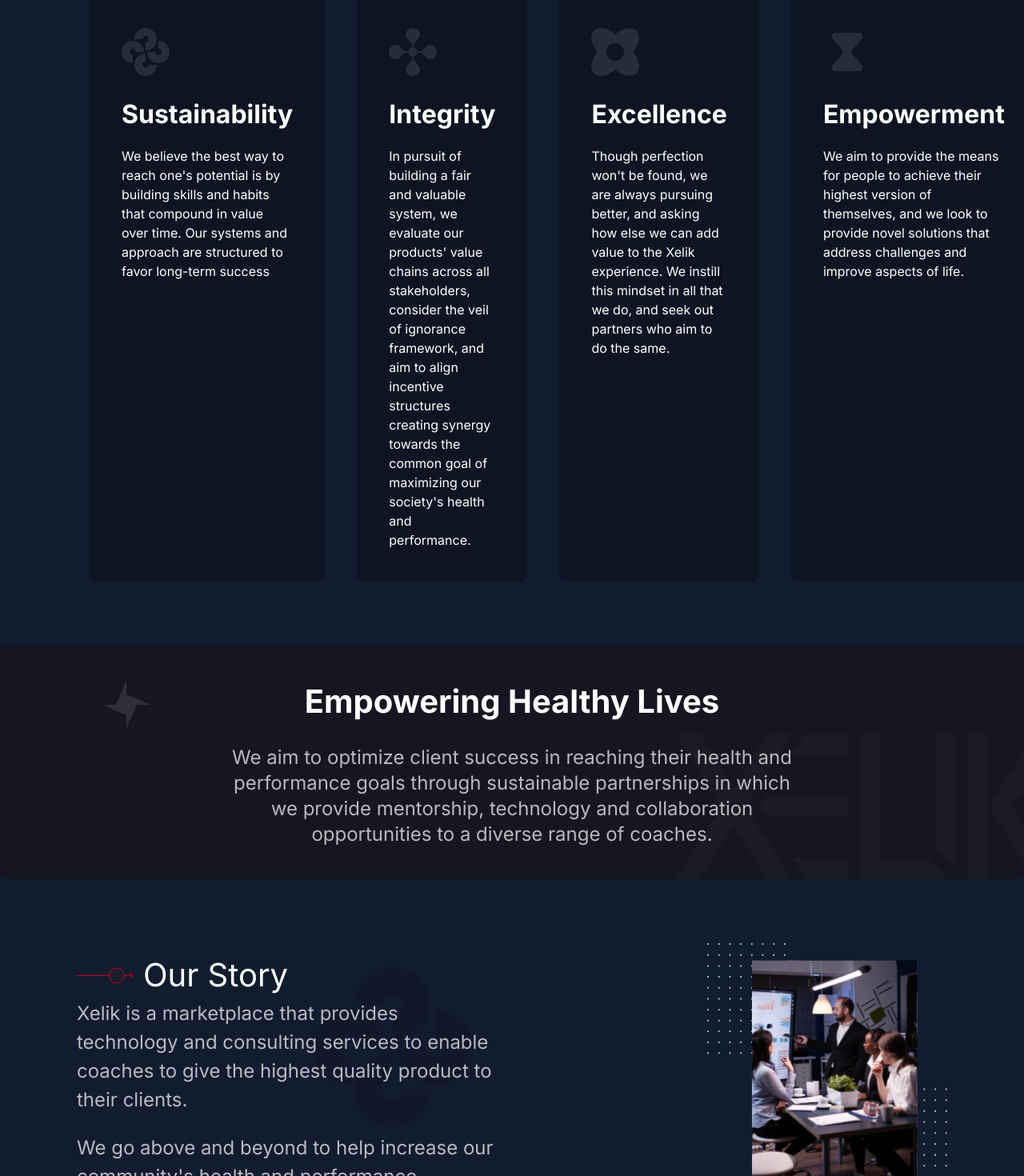
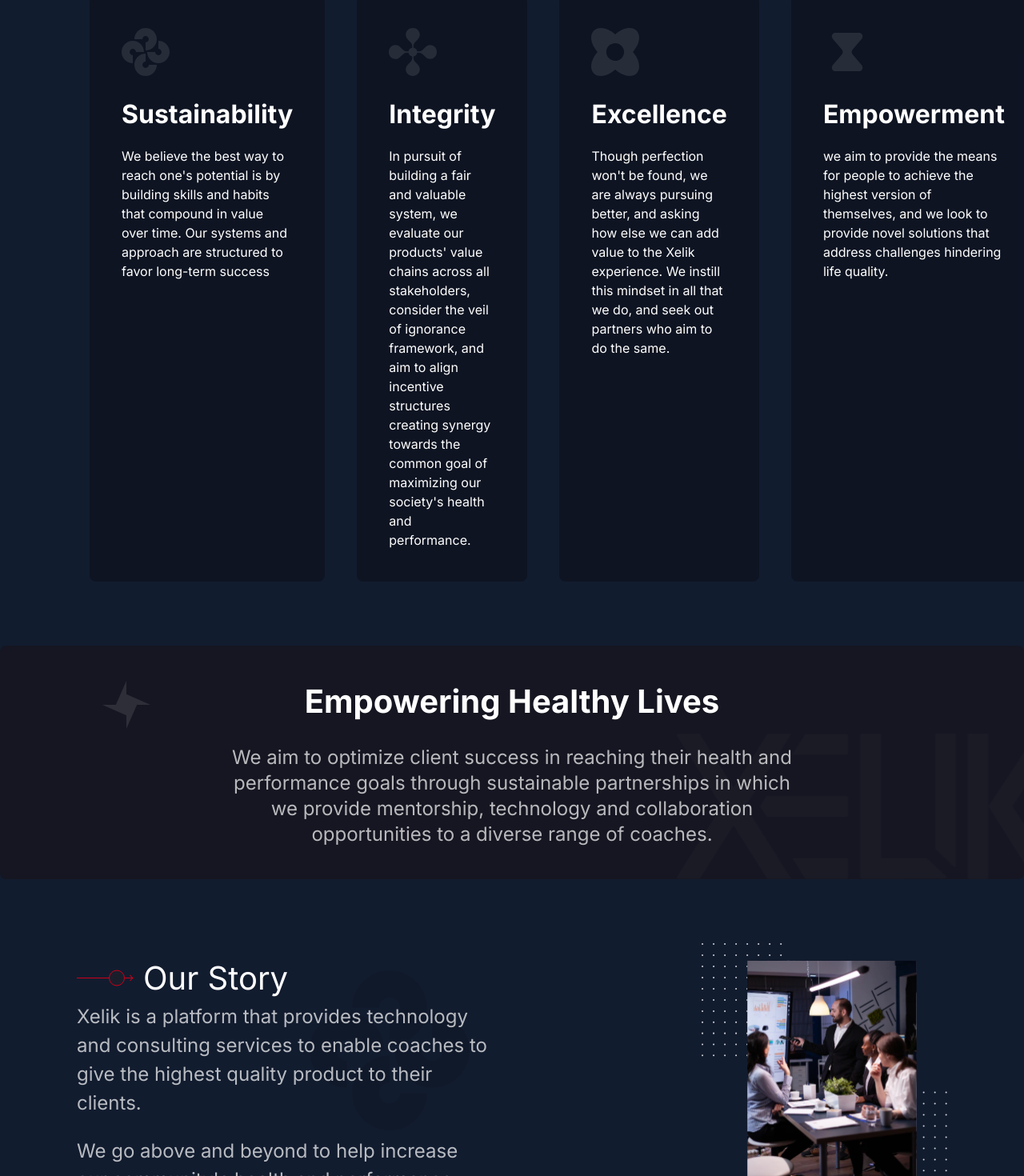
Before and after one commit to mccashland/Xelik-Website, a Next.js app: page /about in a window 1280 px wide. Shown: the part 1458-2928 px from the top of the page at 80% size. Built offline with nearby package versions, Linux system fonts and the light colour scheme.

Commit message:
change some text

```diff
--- a/src/app/about/page.tsx
+++ b/src/app/about/page.tsx
@@ -10,7 +10,7 @@ export default function About() {
   const content = {
     text1: "Our Story",
     description1:
-      "Xelik is a marketplace that provides technology and consulting services to enable coaches to give the highest quality product to their clients.",
+      "Xelik is a platform that provides technology and consulting services to enable coaches to give the highest quality product to their clients.",
     description2:
       " We go above and beyond to help increase our community's health and performance.",
     mainImage: "/assets/imgs/main-about.svg",
--- a/src/app/api/coach/route.ts
+++ b/src/app/api/coach/route.ts
@@ -8,7 +8,7 @@ export async function GET(request: Request) {
     return Response.json({ error: "Email is required!" });
   }
   const res = await axios.get(
-    `https://data-enterprise-9179.my.salesforce.com/services/data/v59.0/query?q=SELECT Name, Email, Coach_payment_frequency__c from Contact where Email='${email}'`,
+    `https://data-enterprise-9179.my.salesforce.com/services/data/v59.0/query?q=SELECT Name, Email, IP_Address__c, Coach_payment_frequency__c from Contact where Email='${email}'`,
     {
       headers: {
         Authorization: `Bearer ${token.data.access_token}`,
--- a/src/app/contracts/page.tsx
+++ b/src/app/contracts/page.tsx
@@ -30,7 +30,7 @@ const ContractPopulte = () => {
   const router = useRouter();
   const [user, setUser] = useState<CLIENT_OBJECT>();
   const [email, setEmail] = useState("");
-
+  console.log(user);
   useEffect(() => {
     const query = async () => {
       let userEmail = localStorage.getItem(EV_USER_EMAIL);
--- a/src/components/About/OurStory/index.tsx
+++ b/src/components/About/OurStory/index.tsx
@@ -1,11 +1,9 @@
 import Image from "next/image";
-import Link from "next/link";
 
 interface Props {
   content: {
     mainImage: any;
     text1: any;
-
     description1: any;
     description2: any;
   };
@@ -32,7 +30,7 @@ export default function OurStory({ content }: Props) {
             <div className="text-[rgba(255,255,255,1)] opacity-70 text-[24px]">
               {description1}
             </div>
-            <br/>
+            <br />
             <div className="text-[rgba(255,255,255,1)] opacity-70 text-[24px]">
               {description2}
             </div>
--- a/src/components/About/OurValues/OurValues.tsx
+++ b/src/components/About/OurValues/OurValues.tsx
@@ -24,7 +24,7 @@ export default function OurValues() {
       Image: "/assets/imgs/value-shape4.svg",
       heading: "Empowerment",
       description:
-        "We aim to provide the means for people to achieve their highest version of themselves, and we look to provide novel solutions that address challenges and improve aspects of life.",
+        "we aim to provide the means for people to achieve the highest version of themselves, and we look to provide novel solutions that address challenges hindering life quality.",
     },
   ];
 
--- a/src/components/Phrase/index.tsx
+++ b/src/components/Phrase/index.tsx
@@ -77,7 +77,7 @@ export const Phrase = ({
           <span className="text-[red]">Please enter vaild phrase</span>
         )}
         <p className="text-[#fff] text-sm">
-          Don&apos;t know your {userType.toLowerCase()} Passphrase?{" "}
+          Don&apos;t have a {userType.toLowerCase()} Passphrase?{" "}
           <span className="text-primary underline">
             <Link
               target="_blank"
```
